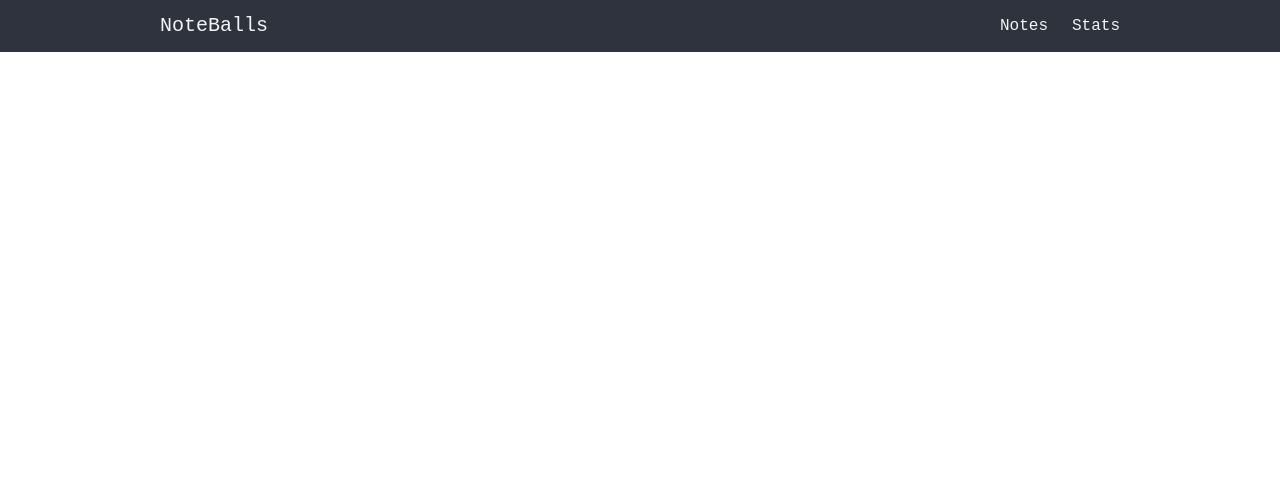
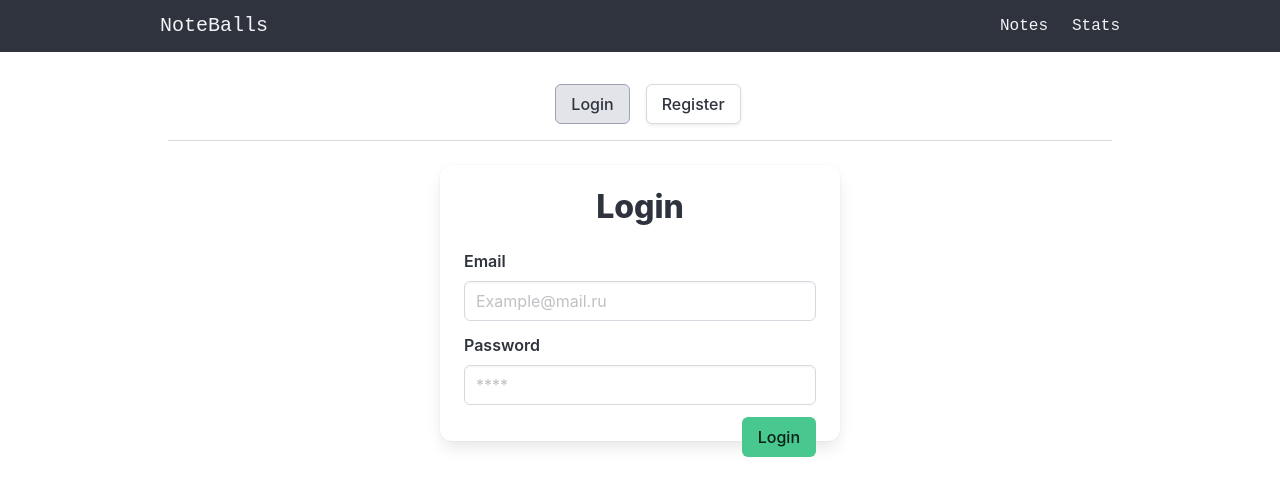
Before and after one commit to rmoongit/note-balls, a Vue app: page /#/auth in a window 1280 px wide. Shown: the top 496 px of the page. Built offline with nearby package versions, Linux system fonts and the light colour scheme; no server answers; the database is empty; sample sign-in values are in the browser's storage; the HTML template or start-up script is replaced by a standard one.

Commit message:
feat: added form login/register

```diff
--- a/src/router/index.js
+++ b/src/router/index.js
@@ -3,6 +3,7 @@ import { createRouter, createWebHashHistory } from 'vue-router';
 import ViewNotes from '@/views/ViewNotes.vue';
 import ViewStats from '@/views/ViewStats.vue';
 import ViewNoteEdit from '@/views/ViewNoteEdit.vue';
+import ViewAuth from '@/views/ViewAuth.vue';
 
 export const router = createRouter({
   history: createWebHashHistory(),
@@ -22,5 +23,10 @@ export const router = createRouter({
       name: 'stats',
       component: ViewStats,
     },
+    {
+      path: '/auth',
+      name: 'auth',
+      component: ViewAuth,
+    },
   ],
 });
--- /dev/null
+++ b/src/views/ViewAuth.vue
@@ -0,0 +1,79 @@
+<template>
+  <div class="auth">
+    <div class="tabs is-centered">
+      <ul>
+        <li>
+          <button class="button m-4" :class="{ 'is-active': !register }" @click="register = false">Login</button>
+        </li>
+        <li>
+          <button class="button" :class="{ 'is-active': register }" @click="register = true">Register</button>
+        </li>
+      </ul>
+    </div>
+
+    <div class="card">
+      <div class="card-content">
+        <h3 class="title has-text-centered">{{ formTitle }}</h3>
+
+        <form class="form" @submit.prevent="onSubmit">
+          <div class="field">
+            <label class="label">Email</label>
+            <div class="control">
+              <input v-model="credentials.email" class="input" type="email" placeholder="Example@mail.ru" />
+            </div>
+          </div>
+
+          <div class="field">
+            <label class="label">Password</label>
+            <div class="control">
+              <input v-model="credentials.password" class="input" type="password" placeholder="****" />
+            </div>
+          </div>
+
+          <div class="field">
+            <p class="control">
+              <button type="submit" class="button is-success is-pulled-right">{{ formTitle }}</button>
+            </p>
+          </div>
+        </form>
+      </div>
+    </div>
+  </div>
+</template>
+
+<script setup>
+import { ref, computed, reactive } from 'vue';
+
+// register / login
+const register = ref(false);
+
+// form title
+const formTitle = computed(() => {
+  return register.value ? 'Register' : 'Login';
+});
+
+// submit Form fn
+const onSubmit = () => {
+  if (!credentials.email || !credentials.password) alert('please type something..');
+  else {
+    if (register.value) {
+      console.log('register please');
+    } else {
+      console.log('login please');
+    }
+  }
+};
+
+// credentials
+const credentials = reactive({
+  email: '',
+  password: '',
+});
+</script>
+
+<style scoped>
+.card {
+  max-width: 400px;
+  margin: 0 auto;
+}
+</style>
```
